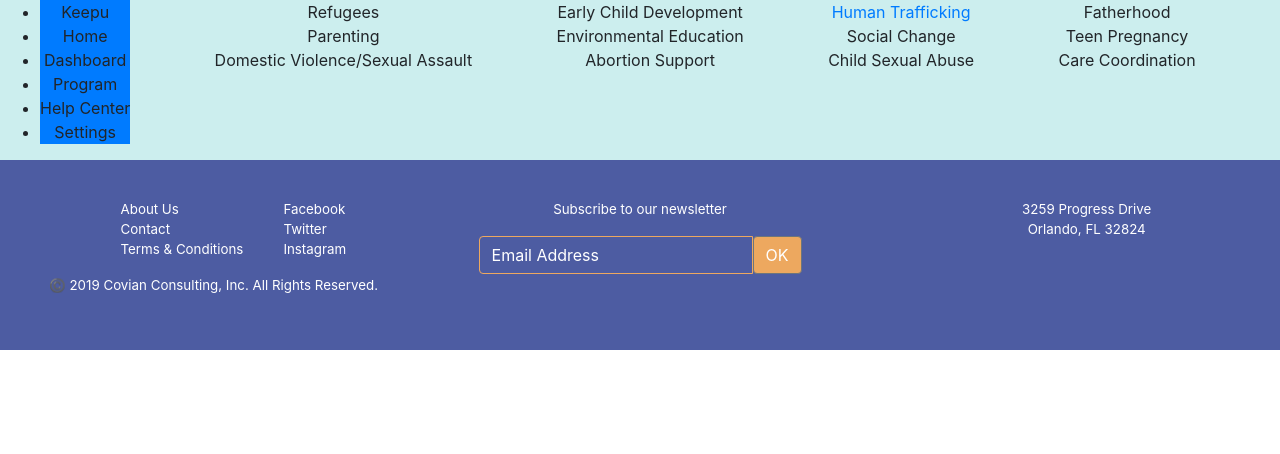
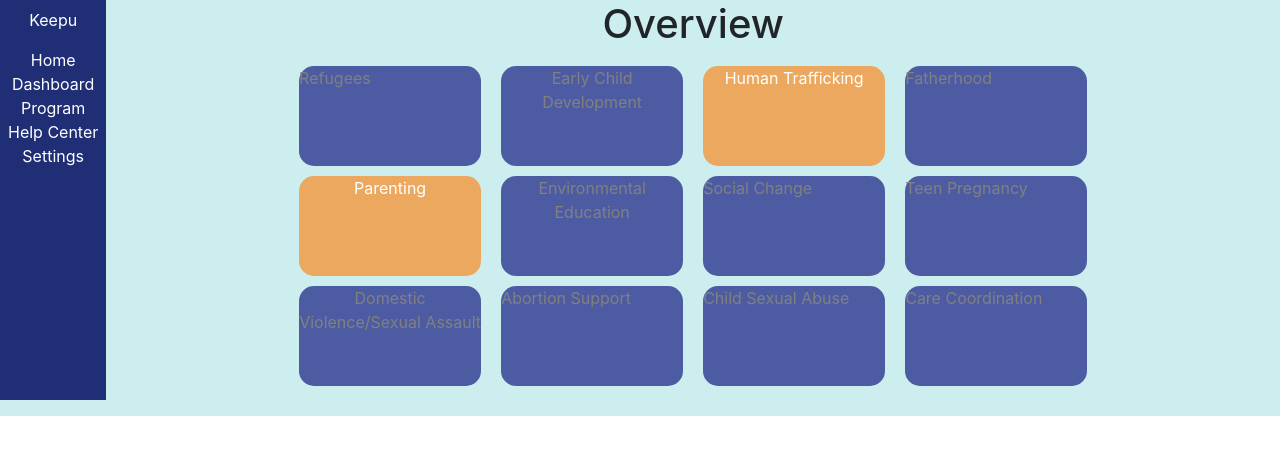
Before and after one commit to cortes-web-tech/COP4331-large-project, a React (Create React App) app in the folder website/: page /loggedIn in a window 1280 px wide. Shown: the top 454 px of the page. Built offline with nearby package versions, Linux system fonts and the light colour scheme.

Commit message:
Front end updates

```diff
--- a/website/src/App.js
+++ b/website/src/App.js
@@ -18,6 +18,8 @@ import Keepu from './components/pages/Keepu';
 import Login from './components/pages/Login';
 import LoggedIn from './components/pages/LoggedIn';
 import Program from './components/pages/Program';
+import HelpCenter from './components/pages/HelpCenter';
+import Settings from './components/pages/Settings';
 import Knot1 from './components/knots/Knot1';
 import Knot1p2 from './components/knots/Knot1p2';
 import { BrowserRouter as Router, Route } from 'react-router-dom';
@@ -41,9 +43,11 @@ class App extends Component {
                 <Route exact path="/program" component={Program}/>
                 <Route exact path="/knot1" component={Knot1}/>
                 <Route exact path="/knot1p2" component={Knot1p2}/>
+                <Route exact path="/helpCenter" component={HelpCenter}/>
+                <Route exact path="/settings" component={Settings}/>
             </div>
             <div className="footerDiv">
-              <Footer/>
+              <div></div>
             </div>
           </div>
         </Router>
--- a/website/src/components/layout/DashNav.js
+++ b/website/src/components/layout/DashNav.js
@@ -6,25 +6,28 @@ export default function DashNav(){
   return(
     <div>
       <div>
-        <ul style={linkStyle}>
-          <li style={bub}> Keepu</li>
-          <li style={bub}> Home</li>
-          <li style={bub}> Dashboard</li>
-          <li style={bub}> Program</li>
-          <li style={bub}> Help Center</li>
-          <li style={bub}> Settings</li>
+        <ul style={dashStyle}>
+          <p>Keepu</p>
+          <Link to="/start" style={bub}> Home</Link><br/>
+          <Link to="/loggedIn" style={bub}> Dashboard</Link><br/>
+          <Link to="/program" style={bub}> Program</Link><br/>
+          <Link to="/helpCenter" style={bub}> Help Center</Link><br/>
+          <Link to="/settings" style={bub}> Settings</Link>
         </ul>
       </div>
     </div>
   )
 }
 
-const linkStyle = {
-  textDecoration: "none",
+const dashStyle = {
+  background: "#1F2E75",
+  color: "white",
+  padding: "8px",
+  height: "400px"
 
 }
 
 const bub = {
-  background: "#007bff",
-  textDecoration: "none"
+  color: "white"
+
 }
--- a/website/src/components/pages/Authors.js
+++ b/website/src/components/pages/Authors.js
@@ -3,6 +3,7 @@ import maritza from '../../Pictures/maritza.png';
 import maria from '../../Pictures/maria.png';
 import './Authors.css';
 import Header from './../../components/layout/Header';
+import Footer from './../../components/layout/Footer';
 
 class Authors extends Component {
   render () {
@@ -50,6 +51,7 @@ class Authors extends Component {
         </div>
 
       </React.Fragment>
+      <Footer/>
       </div>
     );
   }
--- /dev/null
+++ b/website/src/components/pages/HelpCenter.js
@@ -0,0 +1,32 @@
+import React from 'react';
+import {Link} from 'react-router-dom';
+import './../../App.css';
+import DashNav from './../layout/DashNav';
+
+
+class HelpCenter extends React.Component{
+  render(){
+    return(
+
+
+      <div style={loggedInStyle}>
+        <DashNav />
+        <React.Fragment>
+            <div>
+                Help Center
+            </div>
+        <br/>
+        </React.Fragment>
+      </div>
+    )
+  }
+}
+
+const loggedInStyle = {
+  backgroundColor: "#cceeee",
+  display: "flex",
+  flexDirection: "row",
+  justifyContent: "space-between"
+}
+
+export default HelpCenter;
--- a/website/src/components/pages/LoggedIn.js
+++ b/website/src/components/pages/LoggedIn.js
@@ -7,39 +7,46 @@ import Program from './Program'
 class Logged extends React.Component{
   render(){
     return(
+
+
       <div style={loggedInStyle}>
         <DashNav />
         <React.Fragment>
+            <div>
+              <div>
+                <h1>Overview</h1>
+              </div>
+              <div style = {boxLaout}>
                 <div style={col}>
-              <div> Refugees </div>
-              <div> Parenting </div>
-              <div> Domestic Violence/Sexual Assault </div>
+                  <div style={disabled}> Refugees </div>
+                  <div style={enabled}> Parenting </div>
+                  <div style={disabled}> Domestic Violence/Sexual Assault </div>
                 </div>
 
                 <div style={col}>
-              <div> Early Child Development </div>
-              <div> Environmental Education </div>
-              <div> Abortion Support </div>
+                  <div style={disabled}> Early Child Development </div>
+                  <div style={disabled}> Environmental Education </div>
+                  <div style={disabled}> Abortion Support </div>
                 </div>
 
                 <div style={col}>
-              <div> <Link style={linkStyle} to="/program">Human Trafficking </Link></div>
-              <div> Social Change </div>
-              <div> Child Sexual Abuse </div>
+                  <div style={enabled}><Link style={textColor} to="/program">Human Trafficking </Link></div>
+                  <div style={disabled}> Social Change </div>
+                  <div style={disabled}> Child Sexual Abuse </div>
                 </div>
                 <div style={col}>
-              <div> Fatherhood </div>
-              <div> Teen Pregnancy </div>
-              <div> Care Coordination </div>
+                  <div style={disabled}> Fatherhood </div>
+                  <div style={disabled}> Teen Pregnancy </div>
+                  <div style={disabled}> Care Coordination </div>
                 </div>
-
+              </div>
+            </div>
         <br/>
         </React.Fragment>
       </div>
     )
   }
 }
-
 
 const loggedInStyle = {
   backgroundColor: "#cceeee",
@@ -48,12 +55,39 @@ const loggedInStyle = {
   justifyContent: "space-between"
 }
 
-const col = {
-  flexDirection: "column"
+const boxLaout = {
+  display: "flex",
+  flexDirection: "row",
+  justifyContent: "space-between",
+  flex: 3
 }
 
-const linkStyle = {
+const col = {
+  flexDirection: "column",
+  flex: 1,
 
 }
 
+const textColor = {
+  color:"white"
+}
+const enabled = {
+  backgroundColor: "#EDA85F",
+  borderRadius: "15px",
+  height: "100px",
+  margin: "10px",
+  color: "white",
+  textAlign: "center"
+}
+
+const disabled = {
+backgroundColor: "#4D5CA2",
+borderRadius: "15px",
+height: "100px",
+margin: "10px",
+color: "grey",
+display: "flex",
+textAlign: "center"
+}
+
 export default Logged;
--- /dev/null
+++ b/website/src/components/pages/Settings.js
@@ -0,0 +1,32 @@
+import React from 'react';
+import {Link} from 'react-router-dom';
+import './../../App.css';
+import DashNav from './../layout/DashNav';
+
+
+class Settings extends React.Component{
+  render(){
+    return(
+
+
+      <div style={loggedInStyle}>
+        <DashNav />
+        <React.Fragment>
+            <div>
+                Settings
+            </div>
+        <br/>
+        </React.Fragment>
+      </div>
+    )
+  }
+}
+
+const loggedInStyle = {
+  backgroundColor: "#cceeee",
+  display: "flex",
+  flexDirection: "row",
+  justifyContent: "space-between"
+}
+
+export default Settings;
--- a/website/src/components/pages/Start.js
+++ b/website/src/components/pages/Start.js
@@ -1,6 +1,6 @@
 import React from 'react'
 import Header from './../../components/layout/Header';
-
+import Footer from './../../components/layout/Footer';
 export default function Start(){
   return(
   <div style={getStartedContainer}>
@@ -11,6 +11,7 @@ export default function Start(){
         <p>This is coming from Start.js</p>
       </div>
     </React.Fragment>
+    <Footer/>
   </div>
   )
 }
```
Also changed, not shown: website/src/components/pages/Dashboard.js (added). Lines whose indentation alone changed are shown as unchanged.
